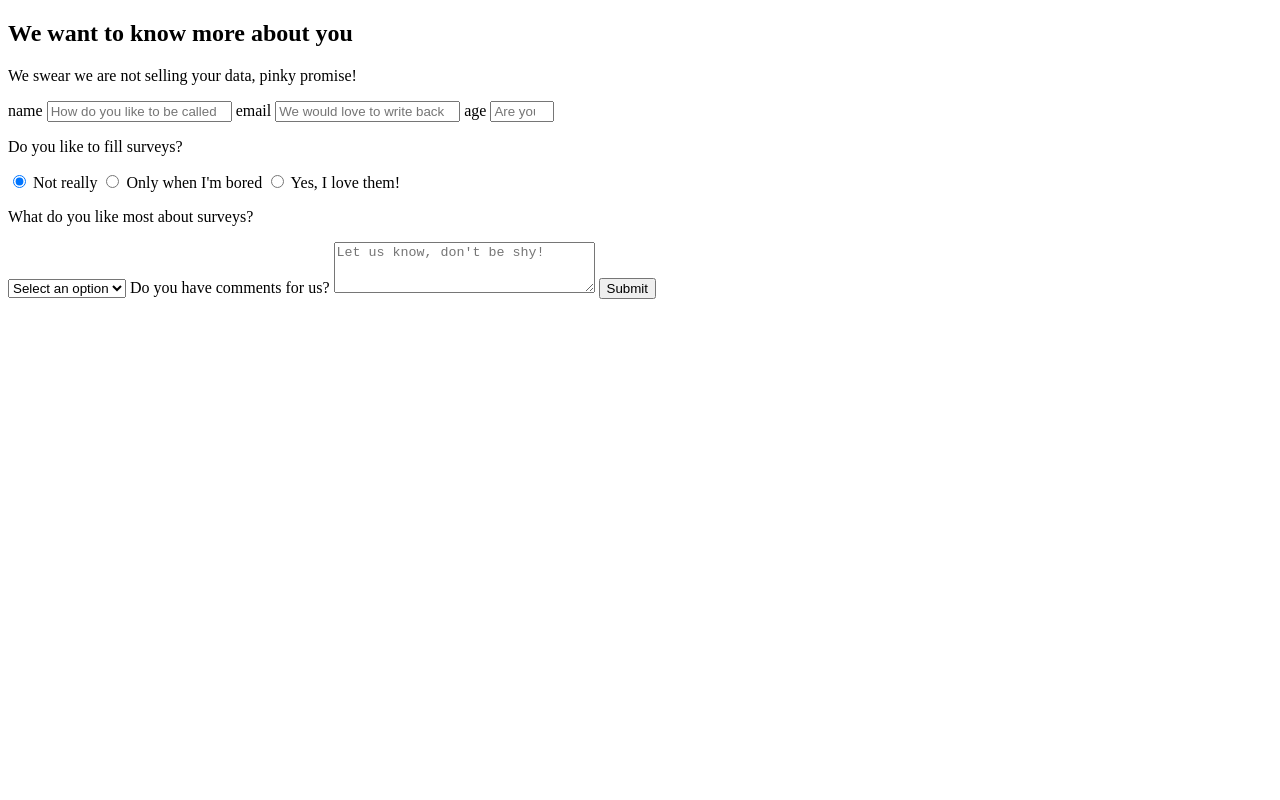
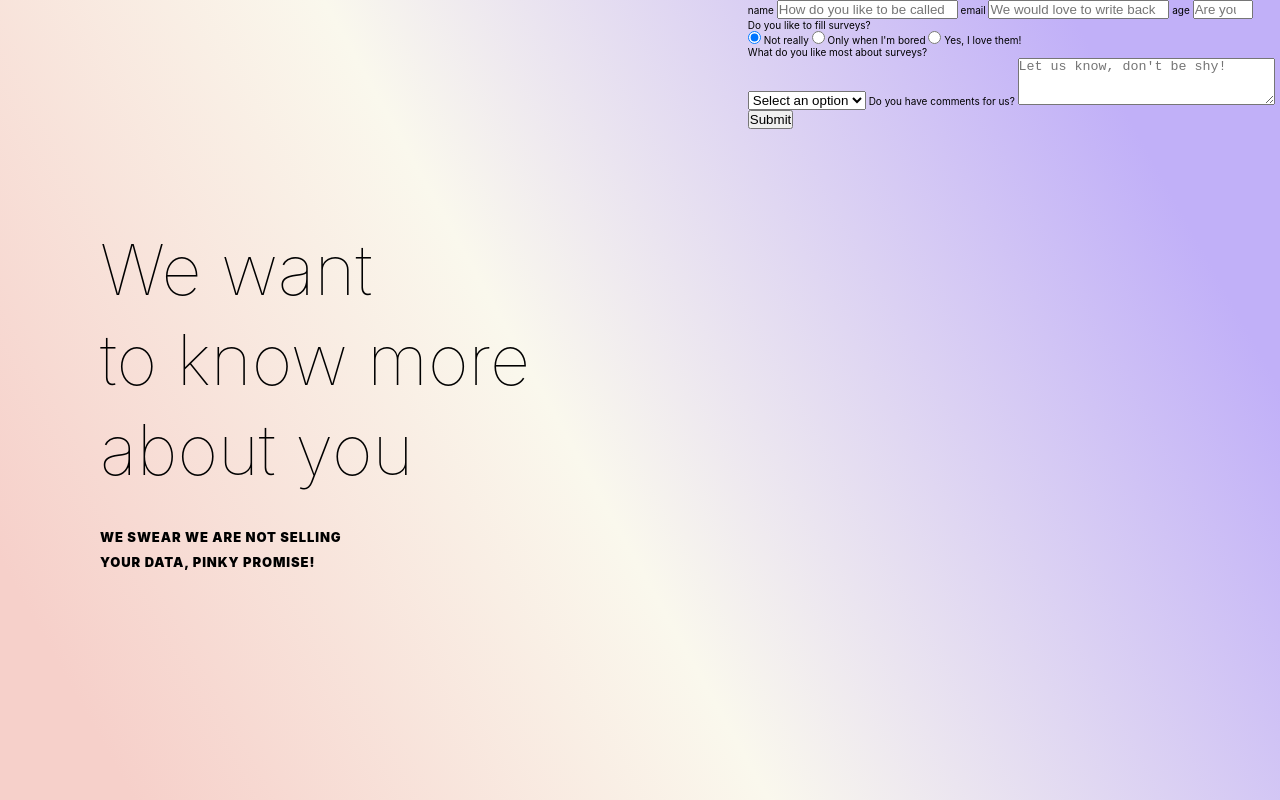
Before and after one commit to vanrzr/trendysurveyform, a plain HTML site: page index.html in a window 1280 px wide. Drawn offline with Linux system fonts and the light colour scheme.

Commit message:
Title and description from the left side ready with CSS. Also with the background gradient.

```diff
--- a/index.html
+++ b/index.html
@@ -5,11 +5,13 @@
     <meta http-equiv="X-UA-Compatible" content="IE=edge">
     <meta name="viewport" content="width=device-width, initial-scale=1.0">
     <title>Trendy Survey Form</title>
+    <link rel="stylesheet" href="./styles.css">
 </head>
 <body>
+    <main>
         <section class="description">
-        <h1>We want to know more about you</h1>
-        <p>We swear we are not selling your data, pinky promise!</p>
+            <div class="description-title"><p>We want<br>to know more<br>about you</p></div>
+            <div class="description-text"><p>We swear we are not selling<br>your data, pinky promise!</p></div>
         </section>
         <section class="survey">
             <div class="survey-container">
@@ -44,5 +46,6 @@
                 </form>
             </div>
         </section>
+    </main>
 </body>
 </html>
--- a/styles.css
+++ b/styles.css
@@ -0,0 +1,68 @@
+* {
+    margin: 0;
+    padding: 0;
+}
+
+html {
+   font-size: 62.5%;
+   font-family: 'Inter', sans-serif;
+   height: 100%;
+}
+
+body {
+    background: linear-gradient(240.88deg, #C1B0F8 12.52%, #FAF8ED 55.41%, #F6D0CA 92.26%);
+    color: #000;
+    position: fixed;
+    height: 100vh;
+}
+
+main {
+    display: flex;
+    height: 100%;
+    width: 100%;
+}
+
+.description {
+    display: flex;
+    flex-direction: column;
+    justify-content: center;
+    height: 100%;
+    margin-left: 100px;
+    width: 700px;
+}
+
+.description-title {
+    font-size: 7rem;
+    font-style: normal;
+    font-weight: 100;
+    line-height: 9rem;
+}
+
+.description-text {
+    font-size: 1.3rem;
+    font-weight: 900;
+    letter-spacing: 0.09rem;
+    line-height: 2.5rem;
+    margin-top: 30px;
+    text-transform: uppercase;
+}
+
+/* .survey {
+    display: flex;
+    align-items: center;
+}
+
+label {
+    display: flex;
+    font-size: 1.4rem;
+    font-weight: 900;
+    letter-spacing: 0.09rem;
+    text-transform: uppercase;
+}
+
+form p {
+    font-size: 1.4rem;
+    font-weight: 900;
+    letter-spacing: 0.09rem;
+    text-transform: uppercase;
+} */
```
Lines whose indentation alone changed are shown as unchanged.
